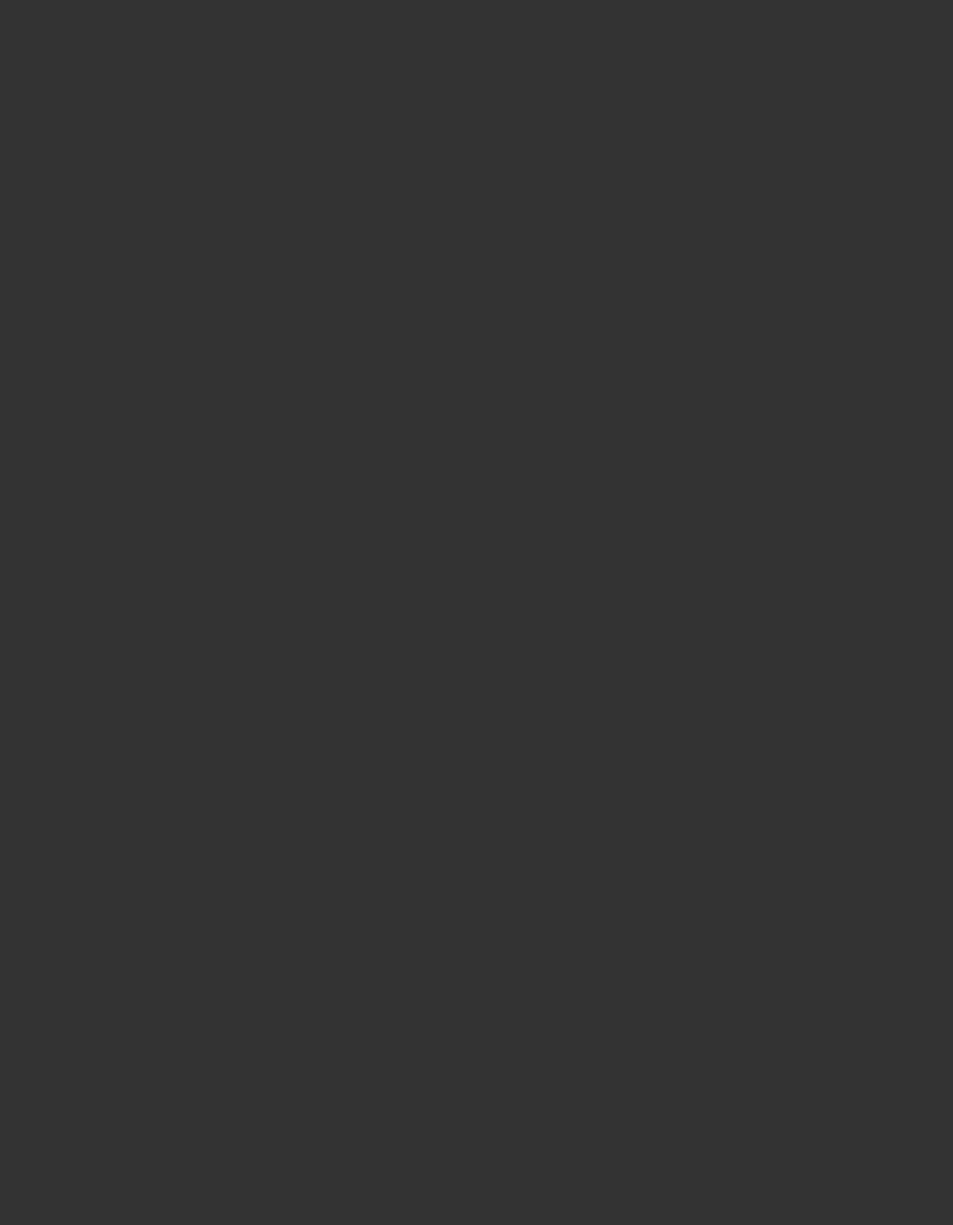
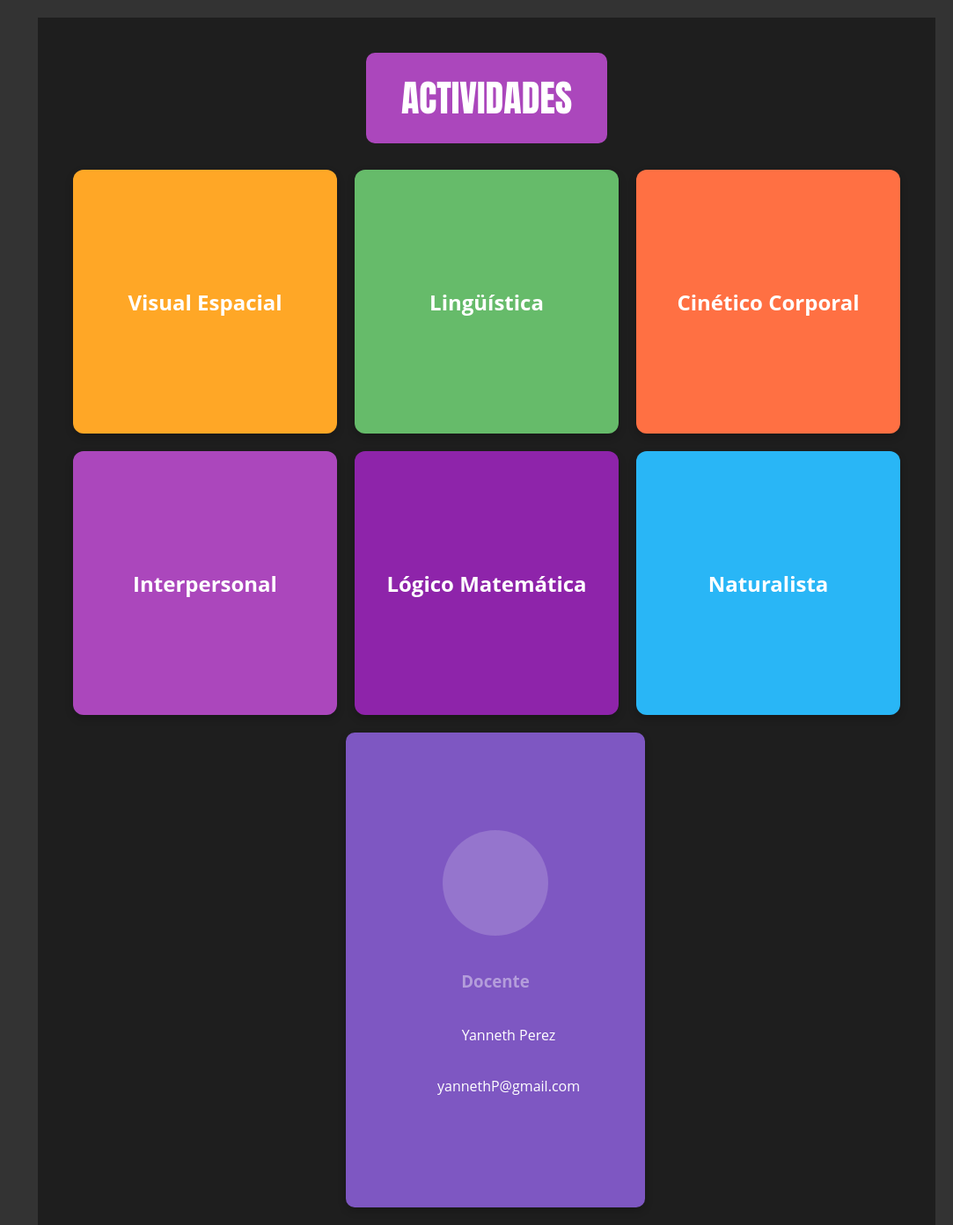
Before and after one commit to Katar89/MultiKids, a React (Create React App) app: page /actividades in a window 1280 px wide. Before the commit this address had no page. Shown: the whole page at 88% size, without its empty margins (197-1280 px from the left). Before the commit the page ends 840 px from the top, so only its background shows below. Built offline with nearby package versions, Linux system fonts and the light colour scheme; a web font is replaced by a local one.

Commit message:
a;adido actividades sin funciones y todavia css da;ado

```diff
--- a/src/App.js
+++ b/src/App.js
@@ -4,6 +4,7 @@ import Ingresar from './components/ingresar.js';
 import Login from './components/login.js';
 import Inicio from './components/inicio.js';
 import Estudiantes from './components/estudiantes.js';
+import Actividades from './components/Actividades.js';
 
 function App() {
   return (
@@ -13,6 +14,7 @@ function App() {
         <Route path="/login" element={<Login/>} />
         <Route path='/inicio' element={<Inicio/>}/>
         <Route path='/estudiantes' element={<Estudiantes/>}/>
+        <Route path='/actividades' element={<Actividades/>}/>
       </Routes>
     </Router>
   );
--- /dev/null
+++ b/src/components/Actividades.js
@@ -0,0 +1,102 @@
+import React from 'react';
+
+function Actividades() {
+    const actividades = [
+        { name: 'Visual Espacial', color: '#FFA726' },
+        { name: 'Lingüística', color: '#66BB6A' },
+        { name: 'Cinético Corporal', color: '#FF7043' },
+        { name: 'Interpersonal', color: '#AB47BC' },
+        { name: 'Lógico Matemática', color: '#8E24AA' },
+        { name: 'Naturalista', color: '#29B6F6' }
+    ];
+
+    return (
+        <div style={{
+            display: 'flex',
+            justifyContent: 'center',
+            alignItems: 'center',
+            flexDirection: 'column',
+            padding: '20px',
+            backgroundColor: '#1E1E1E',  // Fondo original
+            minHeight: '100vh'
+        }}>
+            {/* Título con estilo similar al de las tarjetas */}
+            <h2 style={{
+                marginBottom: '30px',
+                fontSize: '42px',  // Tamaño del título más grande
+                color: 'white',
+                fontWeight: 'bold',
+                backgroundColor: '#AB47BC',  // Color de fondo morado
+                padding: '20px 40px',
+                borderRadius: '10px',
+                textAlign: 'center'
+            }}>
+                ACTIVIDADES
+            </h2>
+
+            <div style={{
+                display: 'flex',
+                justifyContent: 'center',
+                alignItems: 'flex-start',
+                flexWrap: 'wrap'
+            }}>
+                {/* Grilla de actividades ajustada para mantener la proporción */}
+                <div style={{
+                    display: 'grid',
+                    gridTemplateColumns: 'repeat(3, 1fr)',
+                    gap: '20px',  // Ajuste del espacio entre cuadros
+                    marginBottom: '20px'
+                }}>
+                    {actividades.map((activity, index) => (
+                        <div key={index} style={{
+                            backgroundColor: activity.color,
+                            width: '300px',  // Aumento del tamaño de los cuadros
+                            height: '300px',  // Aumento proporcional
+                            display: 'flex',
+                            alignItems: 'center',
+                            justifyContent: 'center',
+                            color: 'white',
+                            fontWeight: 'bold',
+                            fontSize: '24px',  // Letra más grande
+                            borderRadius: '12px',
+                            textAlign: 'center',
+                            boxShadow: '0 4px 10px rgba(0, 0, 0, 0.2)'  // Sombras para darle efecto
+                        }}>
+                            {activity.name}
+                        </div>
+                    ))}
+                </div>
+
+                {/* Espacio para la información del docente */}
+                <div style={{
+                    marginLeft: '20px',
+                    padding: '20px',
+                    backgroundColor: '#7E57C2',
+                    width: '300px',  // Ajuste del espacio para el docente
+                    height: '500px',  // Altura ajustada para mantener proporción
+                    display: 'flex',
+                    flexDirection: 'column',
+                    alignItems: 'center',
+                    justifyContent: 'center',
+                    color: 'white',
+                    borderRadius: '10px',
+                    textAlign: 'center',
+                    boxShadow: '0 4px 10px rgba(0, 0, 0, 0.2)'  // Sombras para darle efecto
+                }}>
+                    <div style={{
+                        borderRadius: '50%',
+                        backgroundColor: '#9575CD',
+                        width: '120px',  // Tamaño del círculo aumentado
+                        height: '120px',
+                        marginBottom: '20px'
+                    }}></div>
+                    <h3>Docente</h3>
+                    <p>Yanneth Perez</p>
+                    <p>yannethP@gmail.com</p>
+                </div>
+            </div>
+        </div>
+    );
+}
+
+export default Actividades;
--- a/src/components/inicio.js
+++ b/src/components/inicio.js
@@ -8,9 +8,12 @@ import { useNavigate } from 'react-router-dom';
 
 const Inicio = () => {
   const navigate = useNavigate();
-
+  const navigate2 = useNavigate();
   const handleClick = () => {
     navigate('/estudiantes');
+  };
+  const handleClick2 = () => {
+    navigate2('/actividades');
   };
   return (
 
@@ -57,7 +60,7 @@ const Inicio = () => {
 
 
           <div className="Actividades">
-          <img id="logoActividades" src={logoActividades} alt="Actividades Logo" />
+          <img id="logoActividades" src={logoActividades} alt="Actividades Logo" onClick={handleClick2}/>
 
           </div>
           <p className='texto'>Actividades</p>
```
